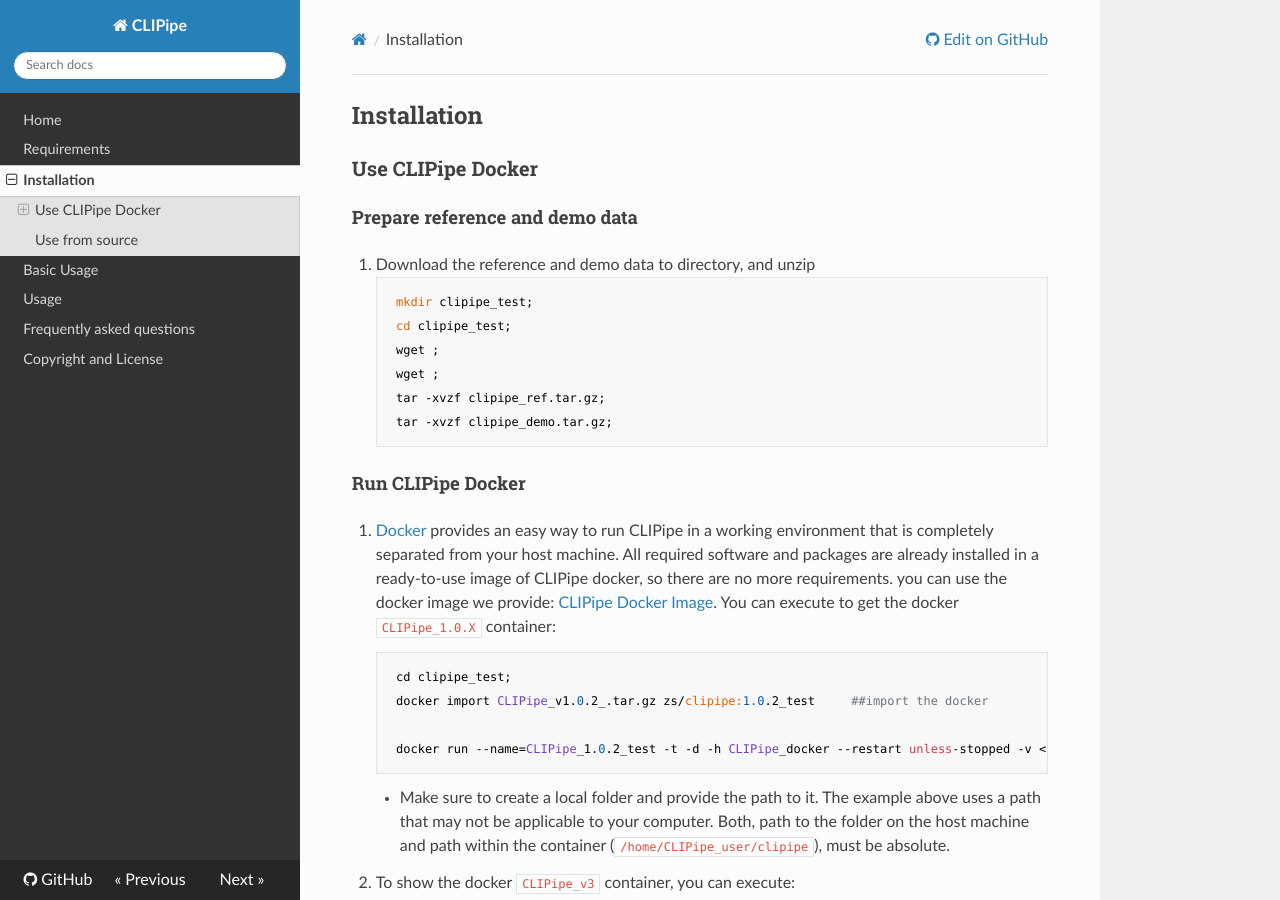
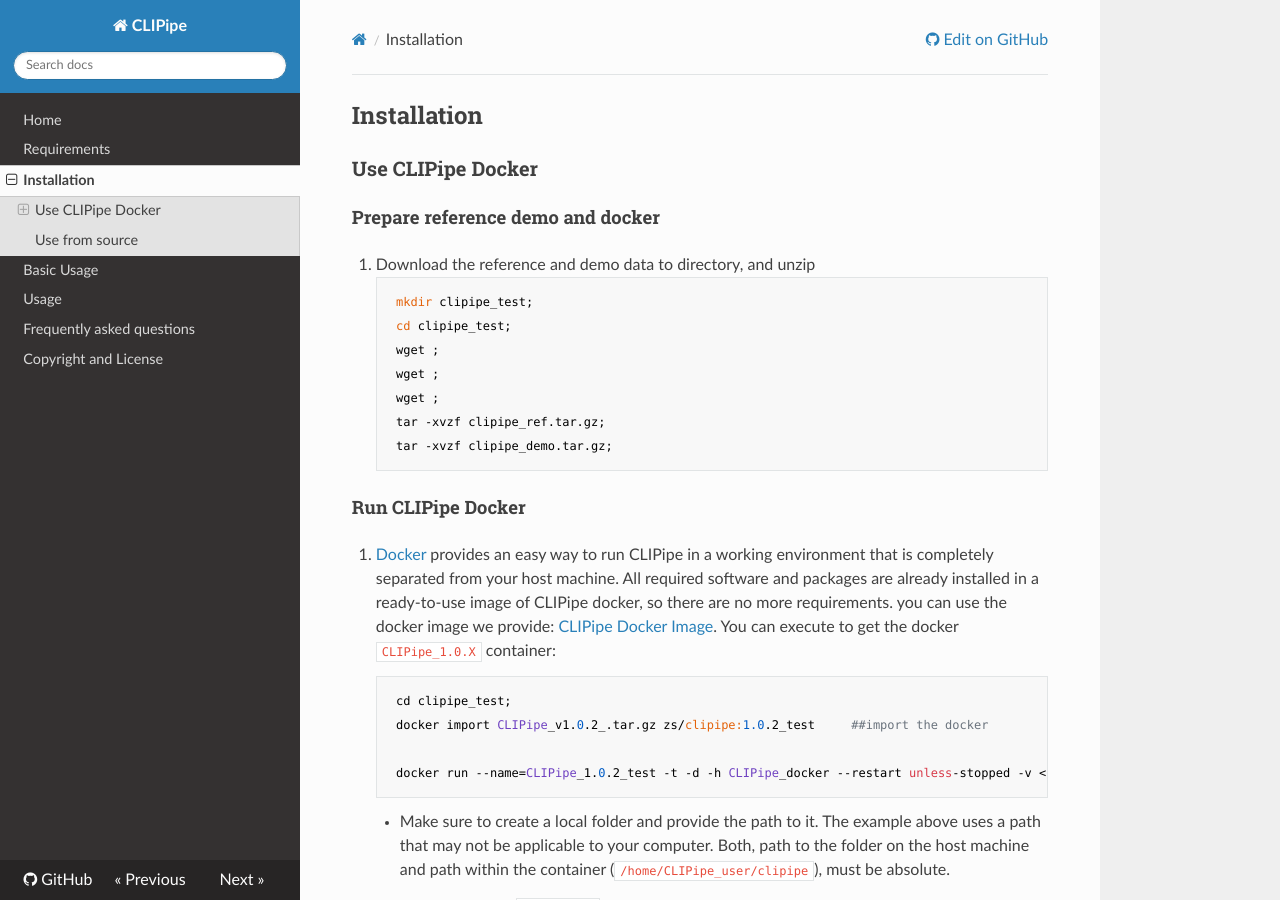
Before and after one commit to zwhbio2017/clipipe_docs, an MkDocs documentation site: the page built from docs/2_installation.md, in a window 1280 px wide and 900 px high. Built offline with MkDocs 1.6.1, drawn with Linux system fonts in a browser that asks for light colours; nearby versions of some CDN libraries.

Commit message:
miner change

```diff
--- a/docs/2_installation.md
+++ b/docs/2_installation.md
@@ -2,12 +2,13 @@
 
 ### Use CLIPipe Docker
 
-#### Prepare reference and demo data
+#### Prepare reference demo and docker
 
 1. Download the reference and demo data to directory, and unzip
 
          mkdir clipipe_test;
          cd clipipe_test;
+         wget ;
          wget ;
          wget ;
          tar -xvzf clipipe_ref.tar.gz;
```
